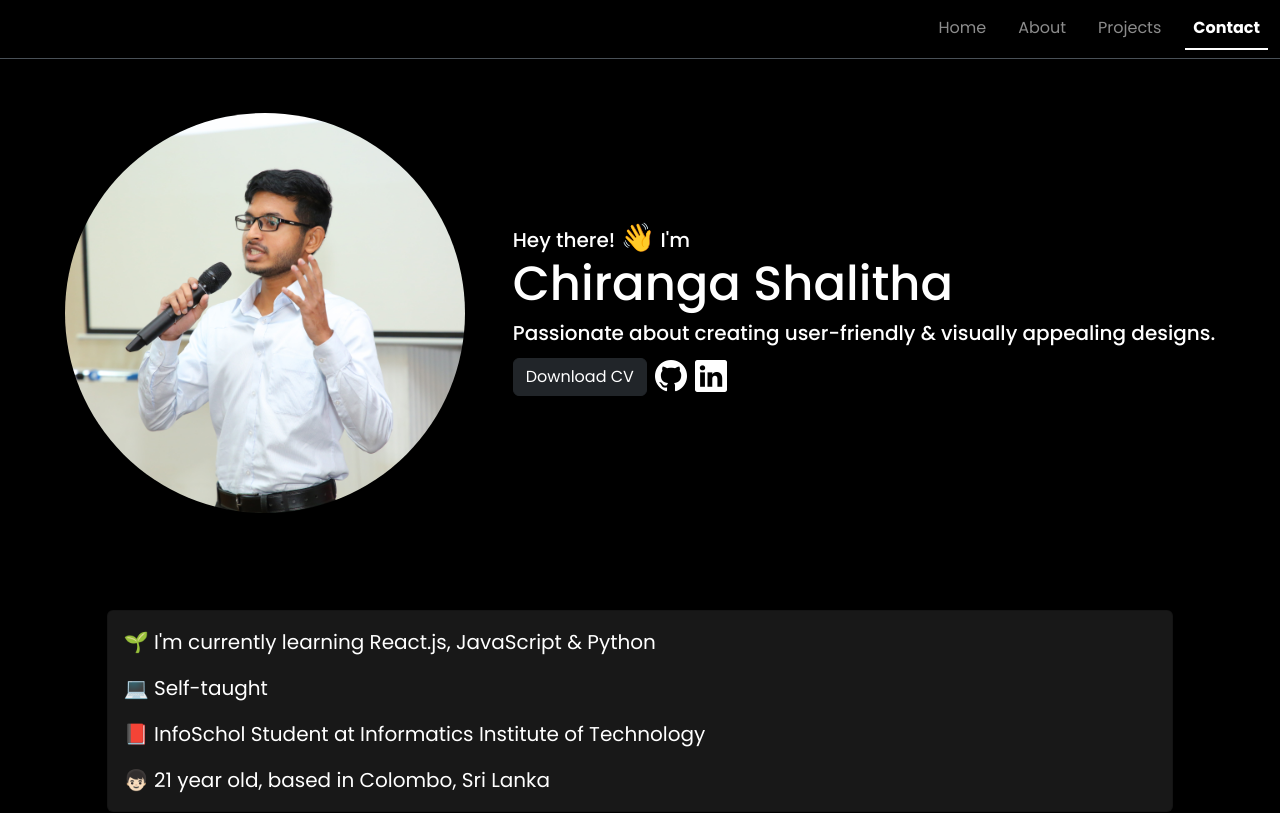
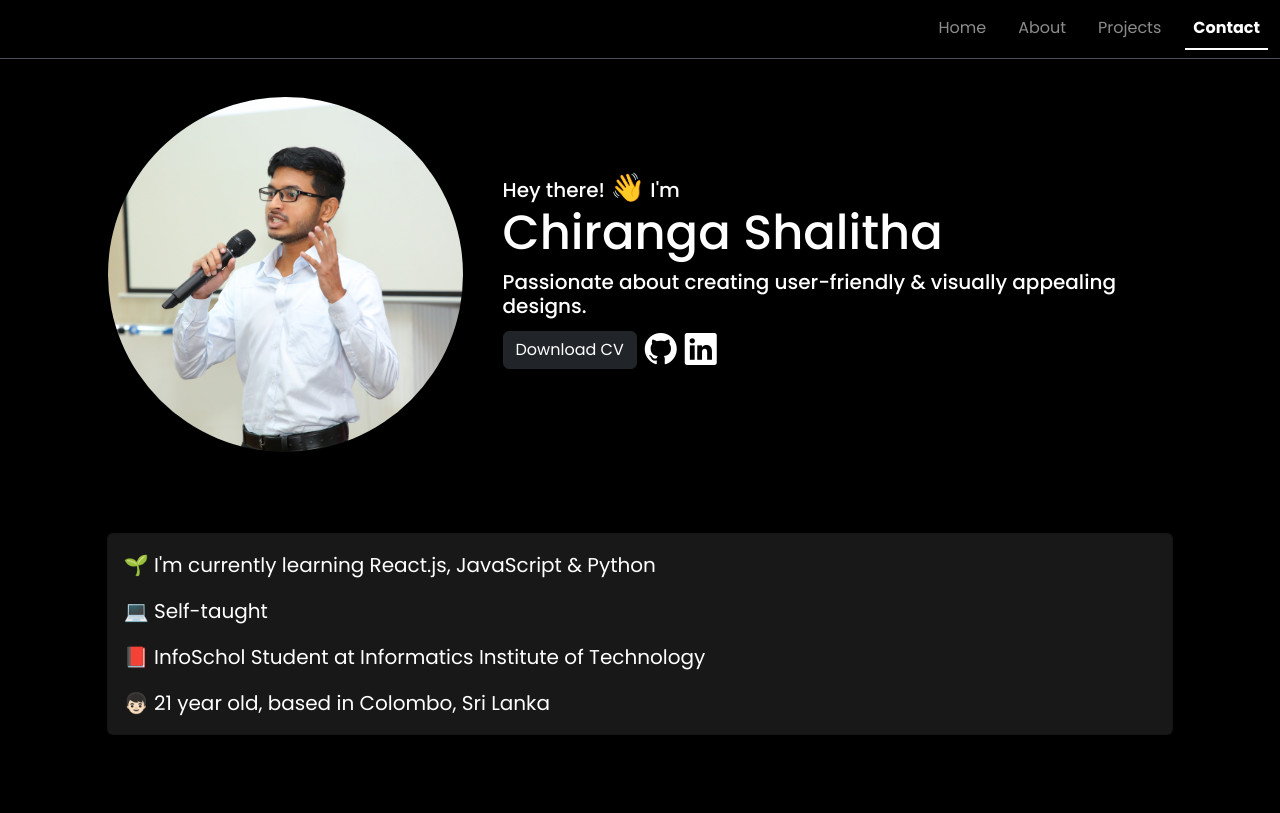
Before and after one commit to chirangashalitha/developer-portfolio, a plain HTML site: page index.html in a window 1280 px wide. Shown: the top 813 px of the page. Drawn offline with nearby package versions, Linux system fonts and the light colour scheme.

Commit message:
Change hero layout

```diff
--- a/assets/css/main.css
+++ b/assets/css/main.css
@@ -33,7 +33,7 @@ body {
 
 #profile-photo {
     width: 400px;
-    height: 400px;
+    height: auto;
     border-radius: 100%;
 }
 
--- a/index.html
+++ b/index.html
@@ -41,19 +41,21 @@
 
     <!-- Hero -->
     <section id="home">
-      <div class="hero card bg-transparent text-white mb-5">
-        <div class="card-body d-lg-flex flex-lg-row justify-content-lg-center text-lg-start gap-lg-5 d-sm-flex flex-sm-column text-sm-center gap-sm-5">
-          <div class="image">
-            <img src="./assets/images/main-image.JPG" id="profile-photo">
+      <div class="hero card bg-transparent col col-10 mx-auto text-white">
+        <div class="row g-0 d-flex gap-4 d-flex align-items-center flex-md-row flex-column">
+          <div class="col-4">
+            <img src="assets/images/main-image.JPG" id="profile-photo" class="img-fluid" alt="...">
           </div>
-          <div class="d-flex flex-column justify-content-lg-center">
-            <h5 class="card-subtitle">Hey there! <span class="h3">👋</span> I'm</h5>
-            <h1 class="display-5 fw-medium">Chiranga Shalitha</h1>
-            <p class="card-text h5">Passionate about creating user-friendly & visually appealing designs.</p>
-            <div class="btn-array d-flex gap-2 align-items-center justify-content-lg-start justify-content-md-center justify-content-sm-center">
+          <div class="col">
+            <div class="card-body text-md-start text-center">
+              <h5 class="card-subtitle">Hey there! <span class="h3">👋</span> I'm</h5>
+              <h1 class="display-5 fw-medium">Chiranga Shalitha</h1>
+              <p class="card-text h5">Passionate about creating user-friendly & visually appealing designs.</p>
+              <div class="btn-array d-flex gap-2 align-items-center justify-content-md-start justify-content-center">
               <a href="./assets/doc/resume1.pdf" class="btn btn-dark btn-downloadcv" target="_blank">Download CV</a>
               <a href="https://github.com/chirangashalitha" target="_blank"><i class="bi bi-github text-white btn-github"></i></a>
               <a href="https://www.linkedin.com/in/chiranga-shalitha" target="_blank"><i class="bi bi-linkedin text-white btn-linkedin"></i></a>
+            </div>
             </div>
           </div>
         </div>
@@ -103,9 +105,9 @@
         </div>
         <div class="col-md-6">
           <div class="card-body">
-            <h5 class="card-title h5">InfoSchol Induction Program at IIT<br>(May - July 2024)</h5>
+            <h5 class="card-title h5">InfoSchol Induction Program at IIT (May - July 2024)</h5>
             <p class="card-text">Successfully completed a 10-week, intensive, project-based learning program at the Informatics Institute of Technology. This experience has been incredibly rewarding. I have had the chance to collaborate with talented individuals and to connect with professionals from the industry, while gaining valuable knowledge and experience.</p>
-            <p class="card-text"><small class="text-white">Last updated 6-9-2024</small></p>
+            <p class="card-text"><small class="text-white">Last updated 5-7-2024</small></p>
           </div>
         </div>
       </div>
@@ -120,7 +122,7 @@
             <h5 class="card-title h5">Associate IT Executive - eBEYONDS<br>(Oct 2023 - May 2024)</h5>
             <p class="card-text">eBEYONDS Private Limited is a Digital Marketing Company based in Colombo, Sri Lanka. I had the amazing opportunity to work with a team of Content Developers. SEO specialists and Web Developers on multiple projects, who inspired me to explore my career in IT.</p>
             <p class="card-text">Assisted in the development, maintenance, and SEO of websites for the hospitality industry within a CMS. Created dashboards for Web Performance tracking using Google Analytics and LookerStudio.</p>
-            <p class="card-text"><small class="text-white">Last updated 6-9-2024</small></p>
+            <p class="card-text"><small class="text-white">Last updated 5-7-2024</small></p>
           </div>
         </div>
         <div class="col-md-6">
```
